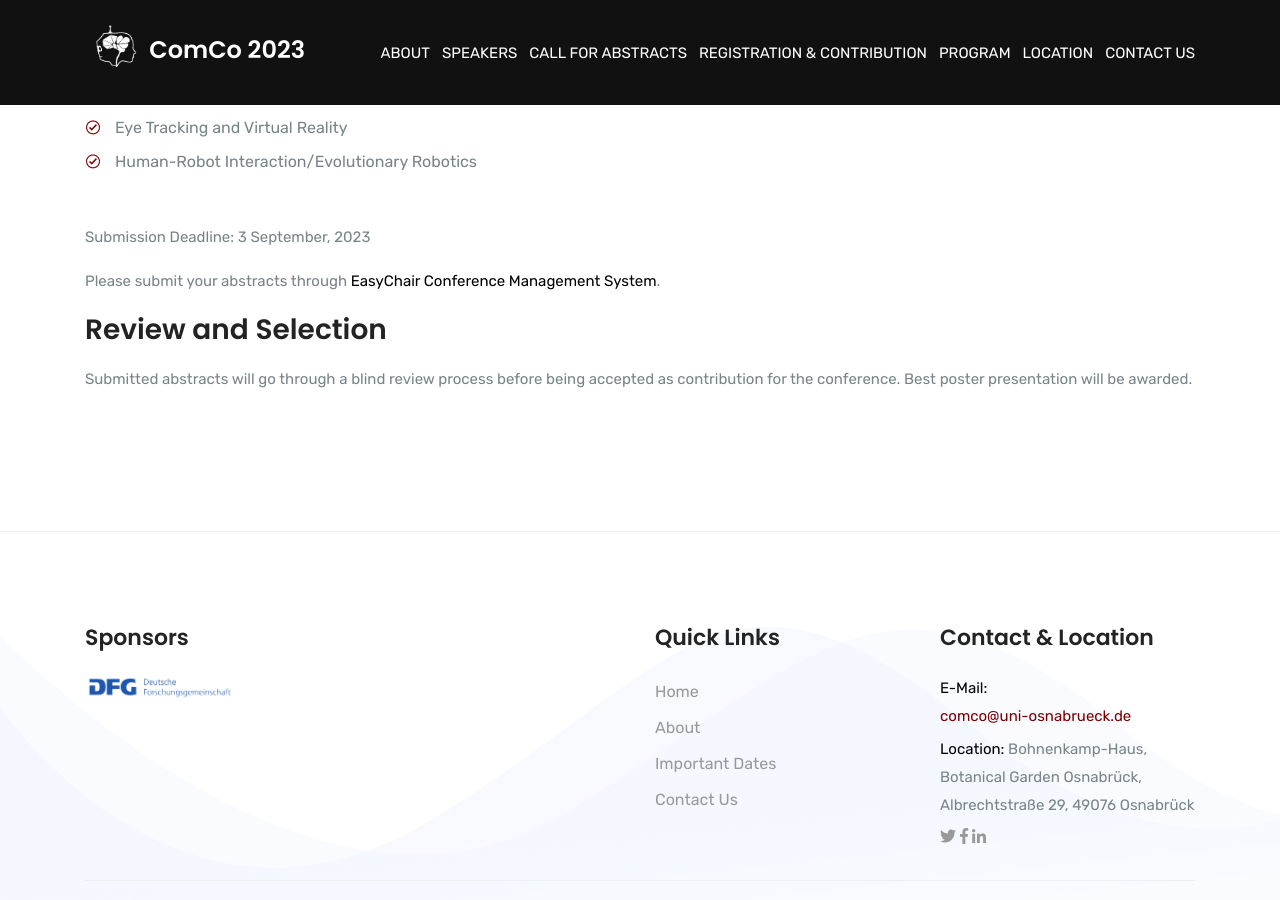
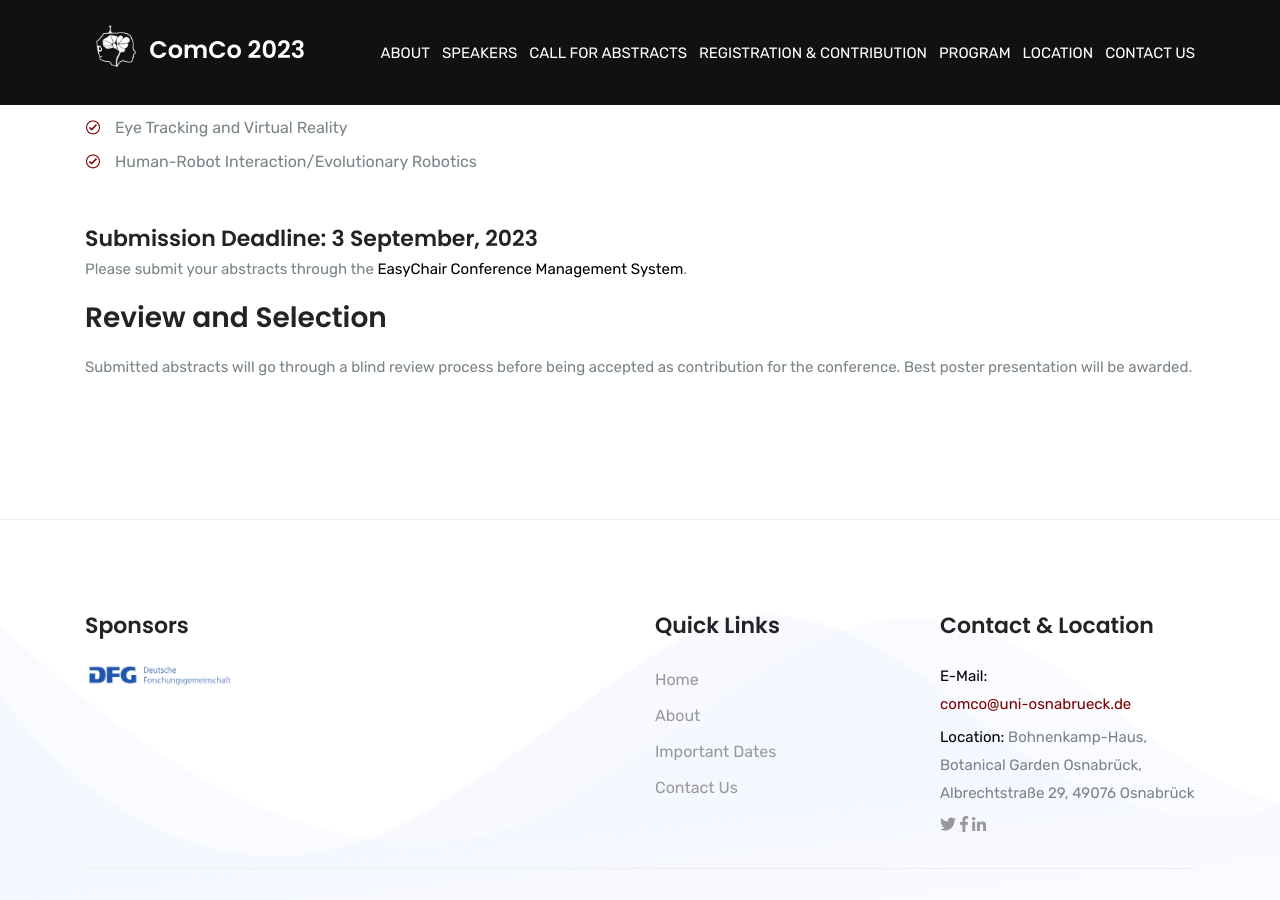
Before and after one commit to comco23/comco23.github.io, a Jekyll site: the page built from papers.html, in a window 1280 px wide and 900 px high, scrolled down 1071 px. Built offline with Jekyll 4.4.1, drawn with Linux system fonts in a browser that asks for light colours; some web fonts are replaced.

Commit message:
made changes

```diff
--- a/papers.html
+++ b/papers.html
@@ -42,8 +42,8 @@ permalink: /papers
 
 			</div>
 		</div>
-		<p>Submission Deadline: 3 September, 2023</p>
-		<p>Please submit your abstracts through <a href="https://easychair.org/my/conference?conf=comco2023"> EasyChair Conference Management System</a>.</p>
+		<h4>Submission Deadline: 3 September, 2023</h4>
+		<p>Please submit your abstracts through the <a href="https://easychair.org/my/conference?conf=comco2023"> EasyChair Conference Management System</a>.</p>
 		<div class="row align-items-center">
 			<div class="col-lg-12 col-sm-12 col-md-12 mb-4">
 				<h3 class="mb-3">Review and Selection</h3>
```
